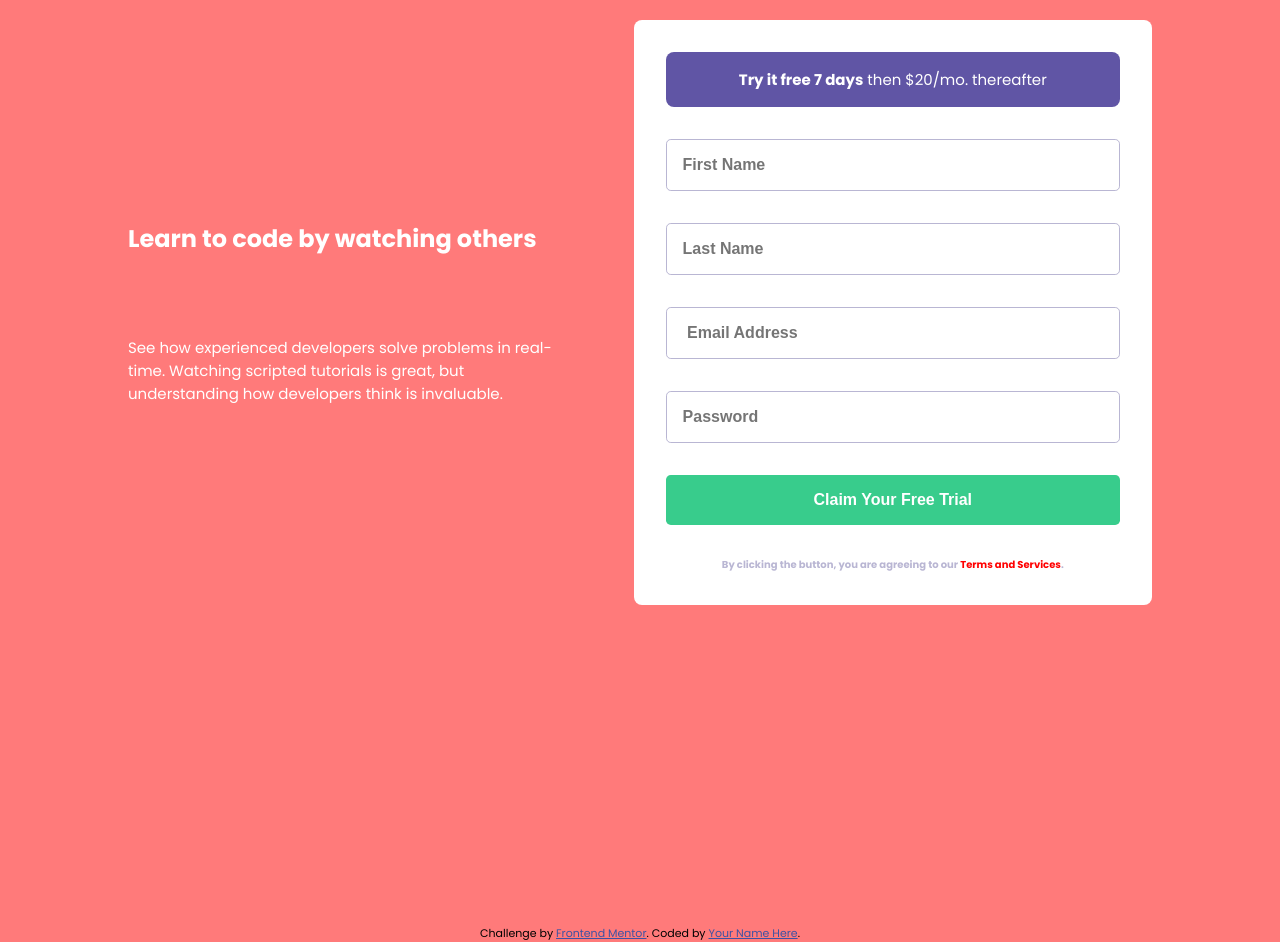
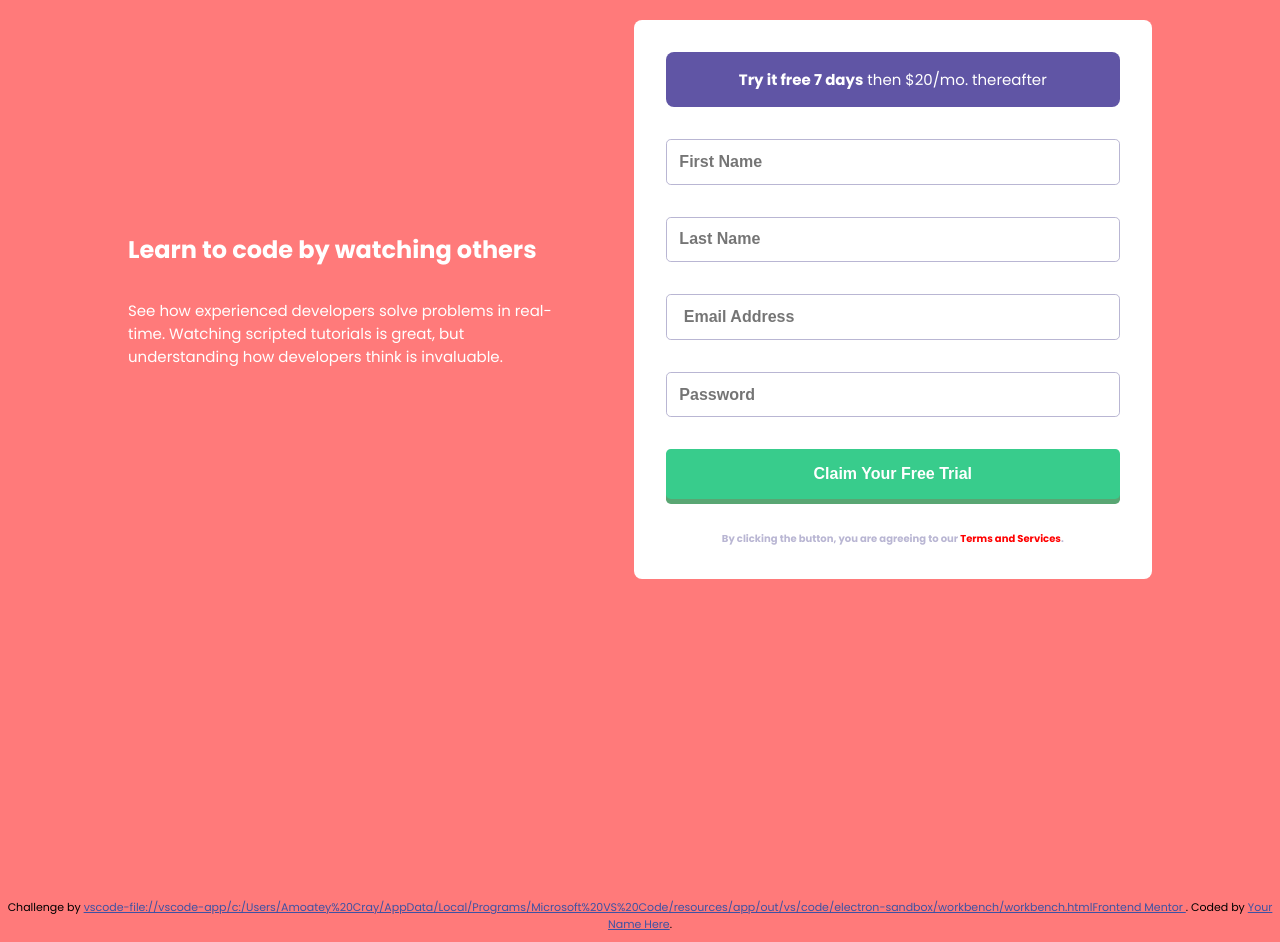
Before and after one commit to Cray-Amoatey/intro-component-with-sign-up-form, a plain HTML site: page index.html in a window 1280 px wide. Shown: the part 300-1242 px from the top of the page. Drawn offline with Linux system fonts and the light colour scheme.

Commit message:
added explicit sytles for functionalities

```diff
--- a/index.html
+++ b/index.html
@@ -1,37 +1,32 @@
 <!DOCTYPE html>
 <html lang="en">
+
 <head>
   <meta charset="UTF-8" />
   <meta name="viewport" content="width=device-width, initial-scale=1.0" />
-    <!-- displays site properly based on user's device -->
 
-    <link
-      rel="icon"
-      type="image/png"
-      sizes="32x32"
-      href="./images/favicon-32x32.png"
-    />
+  <link rel="icon" type="image/png" sizes="32x32" href="./images/favicon-32x32.png" />
   <link rel="preconnect" href="https://fonts.googleapis.com" />
   <link rel="preconnect" href="https://fonts.gstatic.com" crossorigin />
   <link
     href="https://fonts.googleapis.com/css2?family=Montserrat:wght@200;400;500;600;700;800&family=Outfit:wght@400;500;700&family=Overpass:wght@400;700&family=Poppins:wght@400;500;600;700&family=Rubik:ital,wght@0,300;0,400;0,500;0,600;1,300;1,400;1,500&display=swap"
-      rel="stylesheet"
-    />
+    rel="stylesheet" />
   <link rel="stylesheet" href="style.css">
 
   <title>Frontend Mentor | Intro component with sign up form</title>
 
-    <!-- Feel free to remove these styles or customise in your own stylesheet 👍 -->
   <style>
     .attribution {
       font-size: 11px;
       text-align: center;
     }
+
     .attribution a {
       color: hsl(228, 45%, 44%);
     }
   </style>
 </head>
+
 <body>
   <main class="main-container">
     <div class="wrapper-container">
@@ -45,46 +40,68 @@
           understanding how developers think is invaluable.
         </p>
       </article>
-
       <div class="form-container">
         <div class="form-heading">
           <p class="form-heading-text">
-               <strong>Try it free 7 days</strong> then
-    $20/mo. thereafter
+            <strong>Try it free 7 days</strong> then $20/mo. thereafter
           </p>
         </div>
-          <form action="" class="form-field">
- <input type="text" id="fname" name="fname" placeholder="First Name">
- <input type="text" id="fname" name="fname" placeholder="Last Name">
- <input type="text" id="fname" name="fname" placeholder=" Email Address">
- <input type="text" id="fname" name="fname" placeholder="Password">
-
- <button type="submit"  class="claim-button">
- Claim your
-    free trial
+        <form action="" id="form" class="form-field">
+          <div class="input-control">
+            <input type="text" id="firstname" name="firstname" placeholder="First Name">
+            <span  id="errorImage" class="error-image">
+              <img src="images/icon-error.svg" alt="errorIcon">
+            </span>
+            <div class="error-message"></div>
+          </div>
+          <div class="input-control">
+            <input type="text" id="lastname" name="lastname" placeholder="Last Name">
+            <span id="errorImage" class="error-image">
+              <img src="images/icon-error.svg" alt="errorIcon">
+            </span>
+            <div class="error-message"></div>
+          </div>
+          <div class="input-control">
+            <input type="email" id="email" name="email" placeholder=" Email Address">
+            <span id="errorImage" class="error-image">
+              <img src="images/icon-error.svg" alt="errorIcon">
+            </span>
+            <div class="error-message">loop </div>
+          </div>
+          <div class="input-control">
+            <input type="password" id="password" name="password" placeholder="Password">
+            <span id="errorImage" class="error-image">
+              <img src="images/icon-error.svg" alt="errorIcon">
+            </span>
+            <div class="error-message"></div>
+          </div>
+          <button type="submit" class="claim-button">
+            Claim your free trial
           </button>
         </form>
+
         <div class="form-footer-container">
           <p class="form-footer">
-  By clicking the button, you are agreeing to our <span style="color: red; font-weight: bold;">Terms and Services</span>.
+            By clicking the button, you are agreeing to our
+            <span style="color: red; font-weight: bold;">Terms and Services</span>.
           </p>
-
         </div>
       </div>
 
     </div>
   </main>
-
   </div>
-
-
   <footer>
     <p class="attribution">
       Challenge by
-        <a href="https://www.frontendmentor.io?ref=challenge" target="_blank"
-          >Frontend Mentor</a
-        >. Coded by <a href="#">Your Name Here</a>.
+      <a href="https://www.frontendmentor.io?ref=challenge"
+        target="_blank">vscode-file://vscode-app/c:/Users/Amoatey%20Cray/AppData/Local/Programs/Microsoft%20VS%20Code/resources/app/out/vs/code/electron-sandbox/workbench/workbench.htmlFrontend
+        Mentor
+      </a>.
+      Coded by <a href="#">Your Name Here</a>.
     </p>
   </footer>
+
 </body>
+
 </html>
--- a/style.css
+++ b/style.css
@@ -5,6 +5,7 @@
 }
 
 body {
+  overflow-x: hidden;
   font-family: Poppins;
   background-image: url(images/bg-intro-desktop.png);
   background-color: hsl(0, 100%, 74%);
@@ -14,14 +15,14 @@ body {
   display: flex;
   margin: 10rem;
   gap: 5rem;
-      margin: 25% 10%
+  margin: 25% 10%;
 }
 
 .article-container {
   margin: auto;
   display: flex;
   flex-direction: column;
-  gap: 5rem;
+  gap: 2rem;
   color: white;
 }
 
@@ -38,13 +39,10 @@ body {
   display: flex;
   flex-direction: column;
   gap: 2rem;
-    /*height: 40rem;*/
   width: 80rem;
   background-color: white;
   border-radius: 0.5rem;
   padding: 2rem;
-
-
 }
 
 .form-heading {
@@ -60,51 +58,82 @@ body {
 }
 
 .form-field {
-  /*height: 30rem;
-  width: 30rem;
-  background-color: white;*/
-  /*border-radius: 0.5rem;*/
-  /*padding: 2rem;*/
   display: flex;
   flex-direction: column;
-  gap:2rem;
-
-
+  gap: 2rem;
 }
 
-.form-field input{
-      padding: 1rem;
-      border-radius: 0.3rem;
-      color:  hsl(249, 10%, 26%) ;
+.form-field input {
+  color: hsl(249, 10%, 26%);
   font-weight: 600;
   font-size: 16px;
-      border: 1px solid  hsl(246, 25%, 77%);
-
-    }
- .form-field input:active, .form-field input:focus {
-      border-color: hsl(248, 32%, 49%);
+  width: 100%;
+  border: none;
   outline: none;
 }
 
-.claim-button{
+.input-control {
+  border-radius: 0.3rem;
+  border: 1px solid hsl(246, 25%, 77%);
+  padding: 0.8rem;
+  display: flex;
+  align-items: center;
+  text-align: right;
+  justify-content: space-between;
+  position: relative;
+}
+
+
+.input-success{
+    border: 1px solid hsl(154, 59%, 51%);
+}
+
+
+.input-error{
+      border: 1px solid hsl(0, 100%, 74%);
+}
+
+
+.input-control:focus-within {
+  border-color: hsl(248, 32%, 49%);
+}
+
+
+.error-message {
+  margin-top: 0.4rem;
+  position: absolute;
+  top: 100%;
+  right: 0;
+  color: hsl(0, 100%, 74%);
+  font-size: 16px;
+  font-weight: 600;
+  display: none;
+}
+
+.error-image{
+  display: none;
+}
+
+
+.claim-button {
   padding: 1rem;
   border-radius: 0.3rem;
   color: white;
-    background-color:hsl(154, 59%, 51%);
-    font-size: 16px ;
+  background-color: hsl(154, 59%, 51%);
+  font-size: 16px;
   font-weight: 600;
   text-transform: capitalize;
-    border: none ;
+  border: none;
+  box-shadow: 0px 5px hsl(500, 30%, 50%);
 }
-.claim-button:hover{
+.claim-button:hover {
   cursor: pointer;
 }
 
 
-.form-footer{
+.form-footer {
   color: hsl(246, 25%, 77%);
   font-size: 10px;
-    font-weight: bold ;
+  font-weight: bold;
   text-align: center;
-
 }
```
Lines whose indentation alone changed are shown as unchanged.
